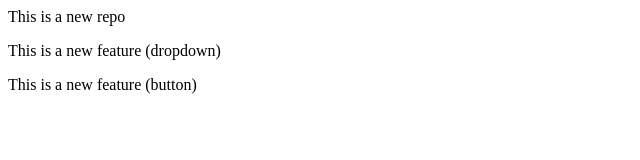
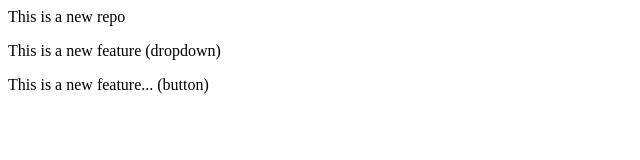
Before and after one commit to kanchanjadhav04/localrepo, a plain HTML site: page index.html in a window 1280 px wide. Shown: the full height of the page, 0-640 px from the left. Drawn offline with Linux system fonts and the light colour scheme.

Commit message:
add files

```diff
--- a/index.html
+++ b/index.html
@@ -1,4 +1,4 @@
 <p>This is a new repo</p>
 <p>This is a new feature (dropdown)</p>
-<p>This is a new feature (button)
+<p>This is a new feature... (button)
 </p>
```
